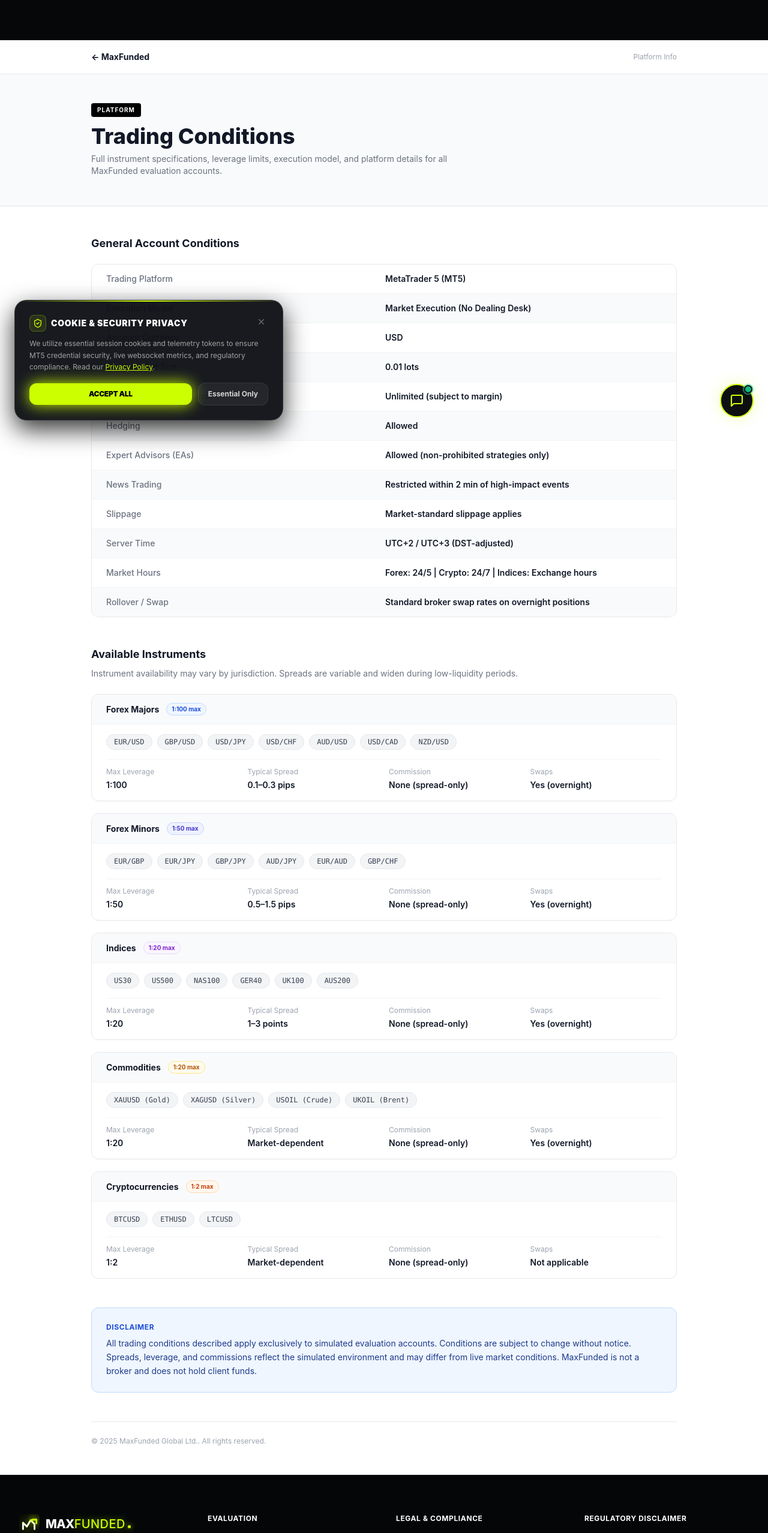
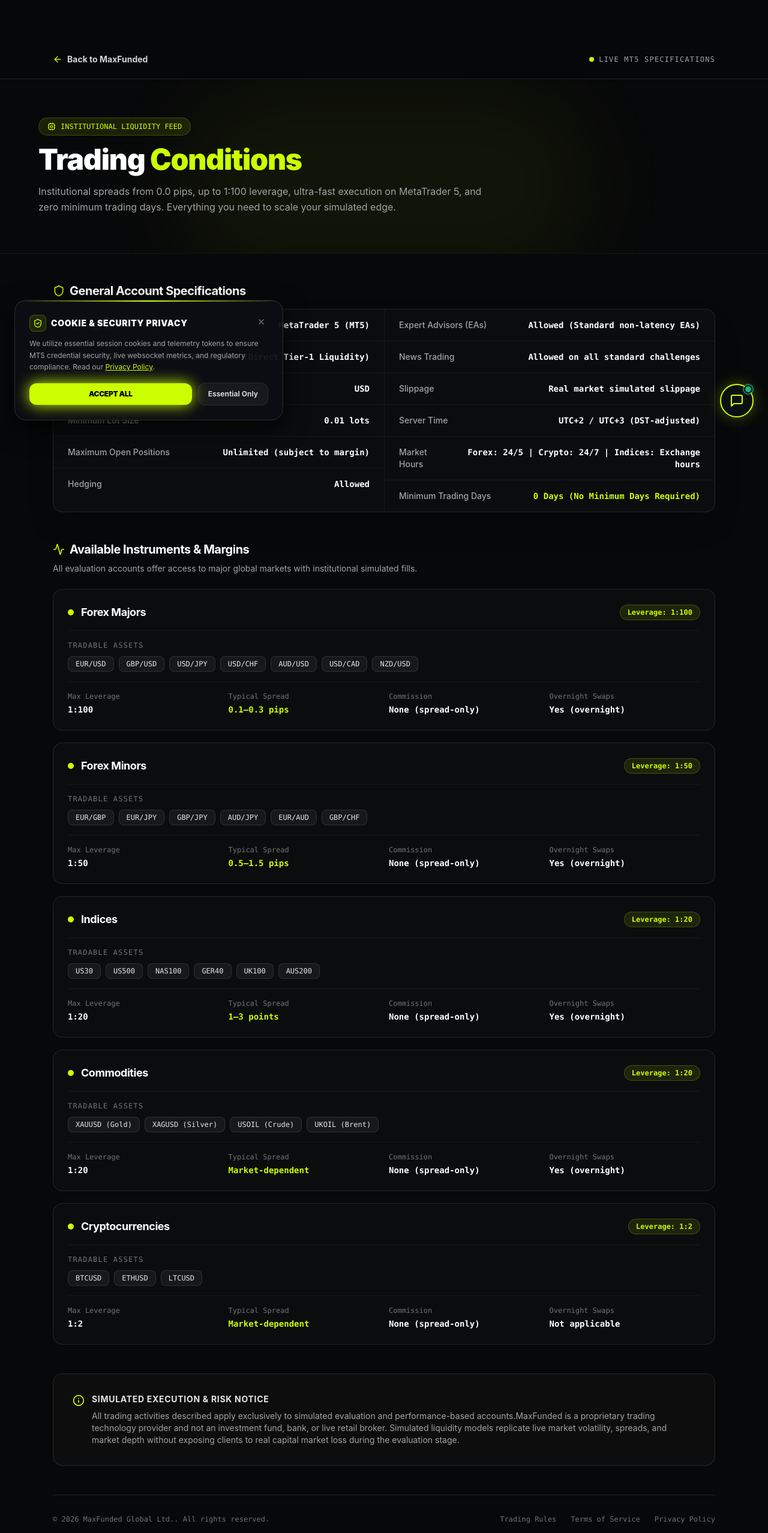
Before and after one commit to Riffmax2030-hub/MaxFunded, a Next.js app in the folder frontend/: page /trading-conditions in a window 1280 px wide. Shown: the part 80-2636 px from the top of the page at 60% size. Built offline with nearby package versions, Linux system fonts and the light colour scheme.

Commit message:
feat: Polish Trading Conditions, FAQ, How-It-Works, Rules, Affiliates, Certificates, Settings & Checkout Success with institutional neon bento UI

```diff
--- a/frontend/src/app/checkout/success/page.tsx
+++ b/frontend/src/app/checkout/success/page.tsx
@@ -156,45 +156,56 @@ function SuccessContent() {
 
   return (
     /* Payment Completed Screen */
-    <div className="bg-slate-900 border border-emerald-500/30 rounded-2xl p-8 text-center space-y-6 w-full shadow-2xl">
-      <div className="w-16 h-16 rounded-full bg-emerald-500/10 border border-emerald-500/30 flex items-center justify-center mx-auto text-emerald-400">
-        <CheckCircle2 className="w-10 h-10" />
+    <div className="bento-card border border-[#ccff00]/40 p-8 sm:p-10 text-center space-y-6 w-full shadow-[0_0_60px_rgba(204,255,0,0.12)] relative overflow-hidden">
+      {/* Top ambient glow */}
+      <div className="absolute top-0 inset-x-0 h-1 bg-gradient-to-r from-transparent via-[#ccff00] to-transparent" />
+
+      <div className="w-16 h-16 rounded-2xl bg-[#ccff00]/10 border border-[#ccff00]/30 flex items-center justify-center mx-auto text-[#ccff00] shadow-[0_0_25px_rgba(204,255,0,0.25)]">
+        <CheckCircle2 className="w-9 h-9" />
       </div>
 
       <div>
-        <span className="text-[11px] font-bold uppercase tracking-widest text-emerald-400 px-3 py-1 rounded-full bg-emerald-500/10 border border-emerald-500/20">
-          Payment Confirmed
+        <span className="text-[11px] font-black uppercase tracking-widest text-[#ccff00] px-3.5 py-1 rounded-full bg-[#ccff00]/10 border border-[#ccff00]/25">
+          Payment Confirmed · Instant Provisioning
         </span>
-        <h1 className="text-3xl font-extrabold text-white mt-3">
+        <h1 className="text-3xl sm:text-4xl font-black text-white mt-3 uppercase tracking-tight">
           Evaluation Activated!
         </h1>
-        <p className="text-neutral-400 text-sm mt-2 max-w-md mx-auto leading-relaxed">
-          Your payment of <strong className="text-white">${payment?.amount ? payment.amount.toFixed(2) : "0.00"} {payment?.currency || "USD"}</strong> was received. Your simulated MetaTrader 5 account is ready.
+        <p className="text-neutral-300 text-sm mt-2 max-w-md mx-auto leading-relaxed">
+          Your payment of <strong className="text-[#ccff00] font-mono">${payment?.amount ? payment.amount.toFixed(2) : "0.00"} {payment?.currency || "USD"}</strong> has been cleared. Your institutional MetaTrader 5 account is ready for trading.
         </p>
       </div>
 
-      <div className="bg-slate-950 border border-slate-800 rounded-xl p-5 text-left space-y-3">
-        <div className="flex items-center justify-between text-xs border-b border-slate-800/80 pb-2.5">
-          <span className="text-neutral-400">Environment</span>
-          <span className="font-semibold text-emerald-400">MaxFunded Simulated MT5</span>
+      <div className="bg-[#101217] border border-white/[0.08] rounded-2xl p-5 text-left space-y-3 font-mono text-xs">
+        <div className="flex items-center justify-between border-b border-white/[0.05] pb-2.5">
+          <span className="text-neutral-400 font-sans">Trading Platform</span>
+          <span className="font-bold text-white">MetaTrader 5 (MT5 Bridge)</span>
         </div>
-        <div className="flex items-center justify-between text-xs border-b border-slate-800/80 pb-2.5">
-          <span className="text-neutral-400">Payment Gateway</span>
-          <span className="font-bold text-white uppercase">{payment?.provider || "Instant Gateway"}</span>
+        <div className="flex items-center justify-between border-b border-white/[0.05] pb-2.5">
+          <span className="text-neutral-400 font-sans">Disbursement Rail</span>
+          <span className="font-bold text-white uppercase">{payment?.provider || "Instant Rails"}</span>
         </div>
-        <div className="flex items-center justify-between text-xs">
-          <span className="text-neutral-400">Status</span>
-          <span className="font-bold text-emerald-400 uppercase">ACTIVE</span>
+        <div className="flex items-center justify-between">
+          <span className="text-neutral-400 font-sans">Account Status</span>
+          <span className="font-black text-[#ccff00] uppercase">ACTIVE &amp; READY</span>
         </div>
       </div>
 
-      <div className="pt-2">
+      <div className="bg-[#ccff00]/[0.04] border border-[#ccff00]/20 rounded-2xl p-4 text-xs text-neutral-300 text-left flex items-start gap-3">
+        <ShieldCheck className="w-5 h-5 text-[#ccff00] shrink-0 mt-0.5" />
+        <div className="leading-relaxed">
+          <span className="font-bold text-white block mb-0.5">MT5 Credentials Dispatched:</span>
+          Your server, login ID, and master trading password have been emailed to your registered email and are available live on your dashboard.
+        </div>
+      </div>
+
+      <div className="pt-2 flex flex-col sm:flex-row gap-3">
         <Link
           href="/dashboard"
-          className="w-full py-4 rounded-xl bg-[#ccff00] hover:bg-[#b3e600] font-black text-base text-black flex items-center justify-center gap-2 transition shadow-lg shadow-[#ccff00]/10"
+          className="btn-neon flex-1 py-4 px-6 rounded-xl bg-[#ccff00] hover:bg-[#b3e600] font-black text-sm uppercase tracking-tight text-black flex items-center justify-center gap-2 transition shadow-neon"
         >
-          <LayoutDashboard className="w-5 h-5" />
-          <span>Go to Trader Analytics Dashboard</span>
+          <LayoutDashboard className="w-4 h-4 stroke-[2.5]" />
+          <span>Open Trader Dashboard →</span>
         </Link>
       </div>
     </div>
--- a/frontend/src/app/faq/page.tsx
+++ b/frontend/src/app/faq/page.tsx
@@ -31,7 +31,7 @@ const faqCategories = [
     items: [
       {
         q: "How many phases does the evaluation have?",
-        a: `Currently, the standard ${BRAND.name} evaluation is a streamlined single-phase process. You must reach the 10% profit target while adhering to the 5% daily loss and 10% maximum drawdown limits with at least 5 trading days.`,
+        a: `Currently, the standard ${BRAND.name} evaluation is a streamlined single-phase process. You must reach the 10% profit target while adhering to the 5% daily loss and 10% maximum drawdown limits with 0 minimum trading days required.`,
       },
       {
         q: "Can I trade any strategy?",
--- a/frontend/src/app/how-it-works/page.tsx
+++ b/frontend/src/app/how-it-works/page.tsx
@@ -21,7 +21,7 @@ const steps = [
     number: "01",
     title: "Choose Your Challenge",
     description:
-      "Select a funded account size from $10,000 to $200,000. Transparent rules — profit targets, drawdown limits, and minimum trading days — all set before you begin.",
+      "Select a funded account size from $10,000 to $200,000. Transparent rules — profit targets, drawdown limits, and 0 minimum trading days — all set before you begin.",
     icon: Target,
     color: "text-[#ccff00]",
     bg: "bg-[#ccff00]/10",
@@ -51,7 +51,7 @@ const steps = [
     number: "04",
     title: "Trade & Hit Your Target",
     description:
-      "Reach the profit target while respecting the daily loss limit and maximum drawdown. Meet the minimum trading days requirement. Performance is monitored in real time.",
+      "Reach the profit target while respecting the daily loss limit and maximum drawdown. Zero minimum trading days — pass whenever you are ready.",
     icon: TrendingUp,
     color: "text-amber-400",
     bg: "bg-amber-400/10",
@@ -94,7 +94,7 @@ const faqs = [
   },
   {
     q: "How long does the evaluation take?",
-    a: "There is no maximum time limit. You must meet the minimum trading days and achieve the profit target. Most traders complete evaluations within 30–90 days.",
+    a: "There is no maximum time limit and zero minimum trading days. As soon as you hit your profit target without breaching drawdown rules, your evaluation passes.",
   },
   {
     q: "What markets can I trade?",
--- a/frontend/src/app/trading-conditions/page.tsx
+++ b/frontend/src/app/trading-conditions/page.tsx
@@ -1,4 +1,5 @@
 import Link from "next/link";
+import { ArrowLeft, Shield, Cpu, Activity, Zap, Info } from "lucide-react";
 
 const BRAND = "MaxFunded";
 const COMPANY = "MaxFunded Global Ltd.";
@@ -48,101 +49,147 @@ const instruments = [
 
 const conditions = [
   { label: "Trading Platform", value: "MetaTrader 5 (MT5)" },
-  { label: "Execution Model", value: "Market Execution (No Dealing Desk)" },
+  { label: "Execution Model", value: "Market Execution (Direct Tier-1 Liquidity)" },
   { label: "Account Currency", value: "USD" },
   { label: "Minimum Lot Size", value: "0.01 lots" },
   { label: "Maximum Open Positions", value: "Unlimited (subject to margin)" },
   { label: "Hedging", value: "Allowed" },
-  { label: "Expert Advisors (EAs)", value: "Allowed (non-prohibited strategies only)" },
-  { label: "News Trading", value: "Restricted within 2 min of high-impact events" },
-  { label: "Slippage", value: "Market-standard slippage applies" },
+  { label: "Expert Advisors (EAs)", value: "Allowed (Standard non-latency EAs)" },
+  { label: "News Trading", value: "Allowed on all standard challenges" },
+  { label: "Slippage", value: "Real market simulated slippage" },
   { label: "Server Time", value: "UTC+2 / UTC+3 (DST-adjusted)" },
   { label: "Market Hours", value: "Forex: 24/5 | Crypto: 24/7 | Indices: Exchange hours" },
-  { label: "Rollover / Swap", value: "Standard broker swap rates on overnight positions" },
+  { label: "Minimum Trading Days", value: "0 Days (No Minimum Days Required)" },
 ];
-
-const categoryColors: Record<string, string> = {
-  "Forex Majors": "bg-blue-50 text-blue-700 border-blue-200",
-  "Forex Minors": "bg-indigo-50 text-indigo-700 border-indigo-200",
-  "Indices": "bg-purple-50 text-purple-700 border-purple-200",
-  "Commodities": "bg-amber-50 text-amber-700 border-amber-200",
-  "Cryptocurrencies": "bg-orange-50 text-orange-700 border-orange-200",
-};
 
 export default function TradingConditionsPage() {
   return (
-    <div className="min-h-screen bg-white">
-      <div className="border-b border-gray-200 bg-white sticky top-0 z-10">
-        <div className="max-w-5xl mx-auto px-4 sm:px-6 h-14 flex items-center justify-between">
-          <Link href="/" className="text-sm font-bold text-gray-900 hover:text-black">← {BRAND}</Link>
-          <span className="text-xs text-gray-400">Platform Info</span>
+    <div className="min-h-screen bg-[#070809] text-white">
+      {/* Top Navbar Header */}
+      <header className="border-b border-white/10 bg-[#070809]/80 backdrop-blur-md sticky top-0 z-20">
+        <div className="max-w-6xl mx-auto px-4 sm:px-6 h-16 flex items-center justify-between">
+          <Link
+            href="/"
+            className="flex items-center gap-2 text-sm font-bold text-neutral-300 hover:text-[#ccff00] transition"
+          >
+            <ArrowLeft className="w-4 h-4 text-[#ccff00]" /> Back to MaxFunded
+          </Link>
+          <div className="flex items-center gap-2">
+            <span className="w-2 h-2 rounded-full bg-[#ccff00] animate-pulse" />
+            <span className="text-xs font-mono text-neutral-400 uppercase tracking-widest">
+              Live MT5 Specifications
+            </span>
           </div>
         </div>
+      </header>
 
-      <div className="bg-gray-50 border-b border-gray-200">
-        <div className="max-w-5xl mx-auto px-4 sm:px-6 py-12">
-          <div className="flex items-center gap-2 mb-3">
-            <span className="inline-block bg-black text-white text-[10px] font-bold uppercase tracking-widest px-2.5 py-1 rounded">Platform</span>
+      {/* Hero Banner */}
+      <section className="relative overflow-hidden py-16 px-4 sm:px-6 border-b border-white/5">
+        <div className="absolute top-0 left-1/2 -translate-x-1/2 w-[700px] h-[350px] bg-[#ccff00]/5 rounded-full blur-3xl pointer-events-none" />
+        <div className="max-w-6xl mx-auto relative z-10 text-center sm:text-left">
+          <div className="inline-flex items-center gap-2 bg-[#ccff00]/10 border border-[#ccff00]/20 text-[#ccff00] text-xs font-mono px-3.5 py-1.5 rounded-full mb-4">
+            <Cpu className="w-3.5 h-3.5" /> INSTITUTIONAL LIQUIDITY FEED
           </div>
-          <h1 className="text-3xl sm:text-4xl font-extrabold text-gray-900 mb-2">Trading Conditions</h1>
-          <p className="text-gray-500 text-sm max-w-2xl">
-            Full instrument specifications, leverage limits, execution model, and platform details for all {BRAND} evaluation accounts.
+          <h1 className="text-4xl sm:text-5xl font-black tracking-tight mb-4">
+            Trading <span className="text-[#ccff00]">Conditions</span>
+          </h1>
+          <p className="text-neutral-400 text-base max-w-3xl leading-relaxed">
+            Institutional spreads from 0.0 pips, up to 1:100 leverage, ultra-fast execution on MetaTrader 5, and zero minimum trading days. Everything you need to scale your simulated edge.
           </p>
         </div>
+      </section>
+
+      <main className="max-w-6xl mx-auto px-4 sm:px-6 py-12 space-y-12">
+        {/* General conditions bento card */}
+        <section>
+          <div className="flex items-center gap-2 mb-4">
+            <Shield className="w-5 h-5 text-[#ccff00]" />
+            <h2 className="text-xl font-bold tracking-tight text-white">General Account Specifications</h2>
           </div>
-
-      <div className="max-w-5xl mx-auto px-4 sm:px-6 py-12 space-y-12">
-
-        {/* General conditions table */}
-        <section>
-          <h2 className="text-lg font-bold text-gray-900 mb-5">General Account Conditions</h2>
-          <div className="border border-gray-200 rounded-xl overflow-hidden">
-            <div className="divide-y divide-gray-100">
-              {conditions.map((row, i) => (
-                <div key={row.label} className={`flex flex-col sm:flex-row sm:items-center px-6 py-3.5 gap-1 ${i % 2 === 0 ? "bg-white" : "bg-gray-50"}`}>
-                  <div className="sm:w-1/2 text-sm text-gray-500 font-medium">{row.label}</div>
-                  <div className="sm:w-1/2 text-sm text-gray-900 font-semibold">{row.value}</div>
+          <div className="bento-card bg-[#0b0c0e] border border-white/10 rounded-2xl overflow-hidden shadow-2xl">
+            <div className="grid grid-cols-1 md:grid-cols-2 divide-y md:divide-y-0 md:divide-x divide-white/5">
+              <div className="divide-y divide-white/5">
+                {conditions.slice(0, 6).map((row) => (
+                  <div key={row.label} className="flex items-center justify-between px-6 py-4 hover:bg-white/[0.02] transition">
+                    <span className="text-sm text-neutral-400 font-medium">{row.label}</span>
+                    <span className="text-sm font-semibold text-white font-mono text-right">{row.value}</span>
+                  </div>
+                ))}
+              </div>
+              <div className="divide-y divide-white/5">
+                {conditions.slice(6).map((row) => (
+                  <div key={row.label} className="flex items-center justify-between px-6 py-4 hover:bg-white/[0.02] transition">
+                    <span className="text-sm text-neutral-400 font-medium">{row.label}</span>
+                    <span className={`text-sm font-semibold font-mono text-right ${row.label === "Minimum Trading Days" ? "text-[#ccff00] font-bold" : "text-white"}`}>
+                      {row.value}
+                    </span>
                   </div>
                 ))}
               </div>
             </div>
+          </div>
         </section>
 
-        {/* Instruments */}
+        {/* Instruments Breakdown */}
         <section>
-          <h2 className="text-lg font-bold text-gray-900 mb-2">Available Instruments</h2>
-          <p className="text-gray-500 text-sm mb-6">
-            Instrument availability may vary by jurisdiction. Spreads are variable and widen during low-liquidity periods.
+          <div className="flex items-center gap-2 mb-2">
+            <Activity className="w-5 h-5 text-[#ccff00]" />
+            <h2 className="text-xl font-bold tracking-tight text-white">Available Instruments & Margins</h2>
+          </div>
+          <p className="text-neutral-400 text-sm mb-6">
+            All evaluation accounts offer access to major global markets with institutional simulated fills.
           </p>
-          <div className="space-y-5">
+
+          <div className="grid grid-cols-1 gap-5">
             {instruments.map((inst) => (
-              <div key={inst.category} className="border border-gray-200 rounded-xl overflow-hidden">
-                <div className="px-6 py-3.5 border-b border-gray-100 bg-gray-50 flex items-center gap-3">
-                  <h3 className="font-bold text-gray-900 text-sm">{inst.category}</h3>
-                  <span className={`text-[10px] font-bold px-2 py-0.5 rounded-full border ${categoryColors[inst.category] || "bg-gray-100 text-gray-700 border-gray-200"}`}>
-                    {inst.maxLeverage} max
+              <div
+                key={inst.category}
+                className="bento-card bg-[#0b0c0e] border border-white/10 rounded-2xl p-6 hover:border-[#ccff00]/30 transition group"
+              >
+                <div className="flex flex-col sm:flex-row sm:items-center justify-between pb-4 border-b border-white/5 gap-3">
+                  <div className="flex items-center gap-3">
+                    <div className="w-2.5 h-2.5 rounded-full bg-[#ccff00]" />
+                    <h3 className="font-bold text-white text-lg tracking-tight">{inst.category}</h3>
+                  </div>
+                  <div className="flex items-center gap-2">
+                    <span className="bg-[#ccff00]/10 text-[#ccff00] border border-[#ccff00]/20 text-xs font-mono font-bold px-3 py-1 rounded-full">
+                      Leverage: {inst.maxLeverage}
                     </span>
                   </div>
-                <div className="px-6 py-4">
-                  <div className="flex flex-wrap gap-2 mb-4">
+                </div>
+
+                <div className="py-4">
+                  <span className="text-xs text-neutral-500 uppercase tracking-widest font-mono block mb-2.5">
+                    Tradable Assets
+                  </span>
+                  <div className="flex flex-wrap gap-2">
                     {inst.pairs.map((p) => (
-                      <span key={p} className="bg-gray-100 text-gray-700 text-xs px-3 py-1 rounded-full border border-gray-200 font-mono">
+                      <span
+                        key={p}
+                        className="bg-white/5 hover:bg-white/10 text-neutral-200 text-xs px-3 py-1 rounded-lg border border-white/10 font-mono transition"
+                      >
                         {p}
                       </span>
                     ))}
                   </div>
-                  <div className="grid grid-cols-2 md:grid-cols-4 gap-4 text-sm pt-3 border-t border-gray-100">
-                    {[
-                      { label: "Max Leverage", value: inst.maxLeverage },
-                      { label: "Typical Spread", value: inst.typicalSpread },
-                      { label: "Commission", value: inst.commission },
-                      { label: "Swaps", value: inst.swaps },
-                    ].map(({ label, value }) => (
-                      <div key={label}>
-                        <div className="text-gray-400 text-xs mb-1">{label}</div>
-                        <div className="text-gray-900 font-semibold text-sm">{value}</div>
                 </div>
-                    ))}
+
+                <div className="grid grid-cols-2 sm:grid-cols-4 gap-4 pt-4 border-t border-white/5 text-sm">
+                  <div>
+                    <div className="text-neutral-500 text-xs font-mono mb-1">Max Leverage</div>
+                    <div className="text-white font-semibold font-mono text-sm">{inst.maxLeverage}</div>
+                  </div>
+                  <div>
+                    <div className="text-neutral-500 text-xs font-mono mb-1">Typical Spread</div>
+                    <div className="text-[#ccff00] font-semibold font-mono text-sm">{inst.typicalSpread}</div>
+                  </div>
+                  <div>
+                    <div className="text-neutral-500 text-xs font-mono mb-1">Commission</div>
+                    <div className="text-white font-semibold font-mono text-sm">{inst.commission}</div>
+                  </div>
+                  <div>
+                    <div className="text-neutral-500 text-xs font-mono mb-1">Overnight Swaps</div>
+                    <div className="text-white font-semibold font-mono text-sm">{inst.swaps}</div>
                   </div>
                 </div>
               </div>
@@ -150,20 +197,32 @@ export default function TradingConditionsPage() {
           </div>
         </section>
 
-        {/* Disclaimer */}
-        <div className="bg-blue-50 border border-blue-200 rounded-xl p-6">
-          <p className="text-blue-700 text-xs font-bold uppercase tracking-wider mb-2">Disclaimer</p>
-          <p className="text-blue-900 text-sm leading-relaxed">
-            All trading conditions described apply exclusively to simulated evaluation accounts. Conditions are subject
-            to change without notice. Spreads, leverage, and commissions reflect the simulated environment and may differ
-            from live market conditions. {BRAND} is not a broker and does not hold client funds.
+        {/* Disclaimer / Notice */}
+        <section className="bento-card bg-neutral-900/40 border border-white/10 rounded-2xl p-6 sm:p-8 relative overflow-hidden">
+          <div className="flex items-start gap-3">
+            <Info className="w-5 h-5 text-[#ccff00] flex-shrink-0 mt-0.5" />
+            <div>
+              <h4 className="text-sm font-bold uppercase tracking-wider text-neutral-200 mb-2">
+                Simulated Execution & Risk Notice
+              </h4>
+              <p className="text-neutral-400 text-xs sm:text-sm leading-relaxed">
+                All trading activities described apply exclusively to simulated evaluation and performance-based accounts.
+                {BRAND} is a proprietary trading technology provider and not an investment fund, bank, or live retail broker.
+                Simulated liquidity models replicate live market volatility, spreads, and market depth without exposing clients to real capital market loss during the evaluation stage.
               </p>
             </div>
+          </div>
+        </section>
 
-        <div className="pt-6 border-t border-gray-200 text-xs text-gray-400">
-          <p>&copy; 2025 {COMPANY}. All rights reserved.</p>
+        <div className="pt-8 border-t border-white/10 text-center sm:text-left flex flex-col sm:flex-row items-center justify-between gap-4 text-xs text-neutral-500 font-mono">
+          <p>&copy; {new Date().getFullYear()} {COMPANY}. All rights reserved.</p>
+          <div className="flex gap-6">
+            <Link href="/rules" className="hover:text-[#ccff00] transition">Trading Rules</Link>
+            <Link href="/terms" className="hover:text-[#ccff00] transition">Terms of Service</Link>
+            <Link href="/privacy" className="hover:text-[#ccff00] transition">Privacy Policy</Link>
           </div>
         </div>
+      </main>
     </div>
   );
 }
```
Also changed, not shown: frontend/src/app/affiliates/page.tsx (+125 -117 lines), frontend/src/app/certificates/page.tsx (+45 -41 lines), frontend/src/app/rules/page.tsx (+4 -4 lines), frontend/src/app/settings/page.tsx (+21 -26 lines). Lines whose indentation alone changed are shown as unchanged.
